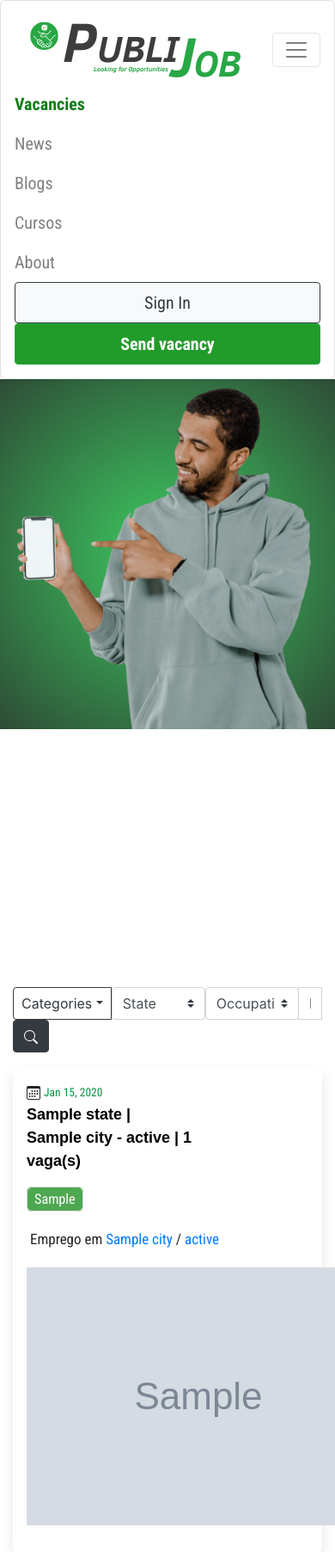
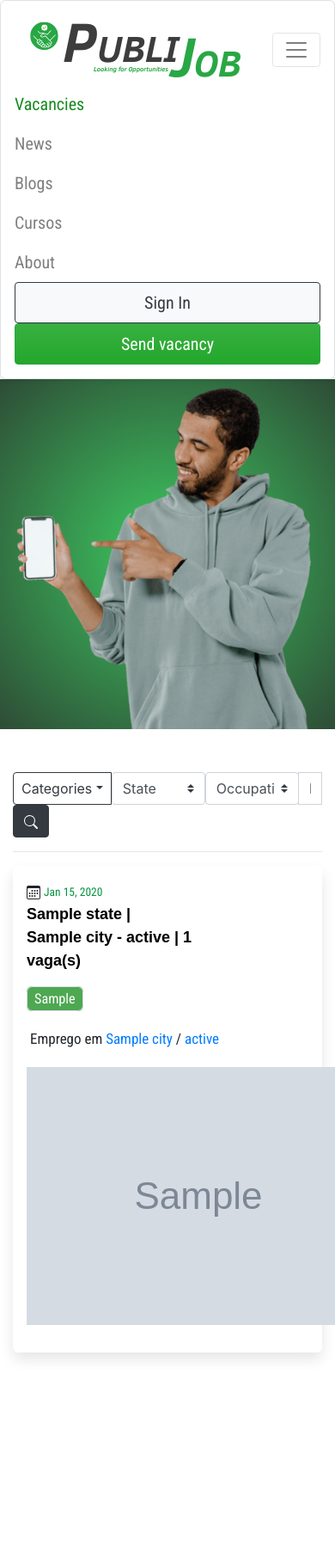
Before and after one commit to gusttavofelipe/publi-job, a Django app: template vacancies/templates/vacancies/index.html in a window 390 px wide, after a click that opens the changed part; the page is wider, and only the part inside the window is pictured. Shown: the top 1805 px of that part at 86% size. After the commit the page ends 1581 px from the top of that part, so only its background shows below. Run offline with Django 4.2, Linux system fonts and the light colour scheme; the template is opened without the code that fills it: most values are stand-ins (such as "Sample title", 1, 10 or a date in 2020); grey boxes marked "Sample" are stand-in pictures; some libraries are stand-ins or nearby versions.

Commit message:
ajustes no css no mobile e desktop

```diff
--- a/templates/static/css/style.css
+++ b/templates/static/css/style.css
@@ -70,7 +70,7 @@ p{
 }
 
 .mt{
-    margin-top: 300px!important;
+    margin-top: 100px!important;
 }
 
 .banner-title{
@@ -83,13 +83,12 @@ p{
 }
 
 .btn-success{
-    font-weight: bold;
-    background-color: rgb(33, 155, 41)!important;
+    background: rgb(35,167,43);
+    background: linear-gradient(0deg, rgba(35,167,43,1) 0%, rgba(56,176,64,1) 100%);
 }
 
 .text-success {
-    color: rgb(14,126,21)!important;
-    font-weight: bold;
+    color: rgb(22, 138, 30)!important;
 }
 
 .title-link:hover {
@@ -109,6 +108,10 @@ p{
     font-size: 15px;
 }
 
+.text-top:hover{
+    color: rgb(145, 145, 145);
+}
+
 @media only screen and (max-width: 767px) {
     .img-fluid{
         max-width: 100%!important;
@@ -118,7 +121,9 @@ p{
     .banner-title{
         display: none!important;
     }
-
+    .mt{
+        margin-top: 50px!important;
+    }
 }
 
 @media only screen and (min-width: 768px) {
--- a/vacancies/templates/vacancies/index.html
+++ b/vacancies/templates/vacancies/index.html
@@ -52,6 +52,7 @@
                 </svg>
             </button>
         </div>
+        <hr>
         <div class="row">
             {% for vacancy in vacancies %}
             <div class="col-sm-3">
```
